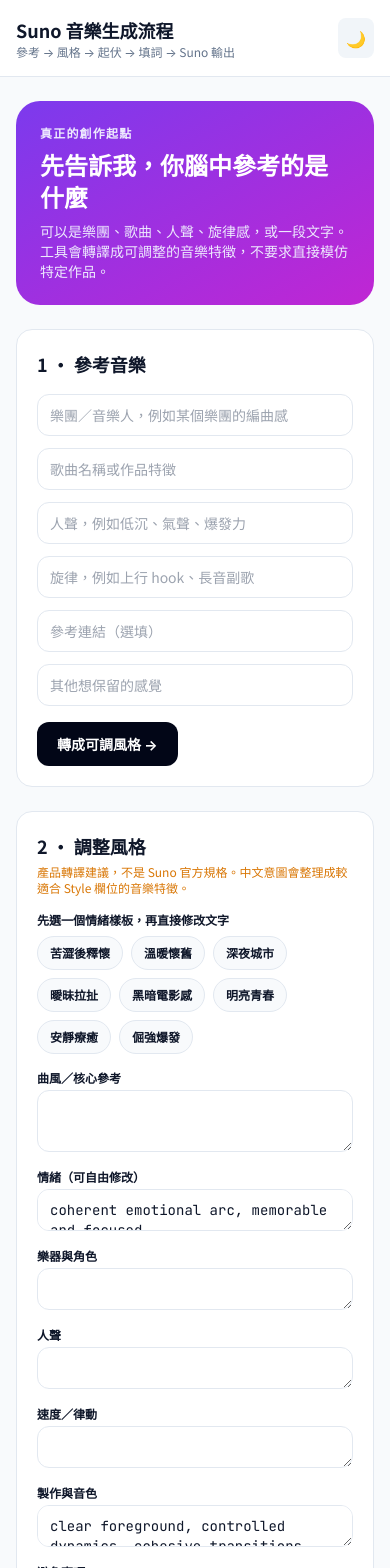
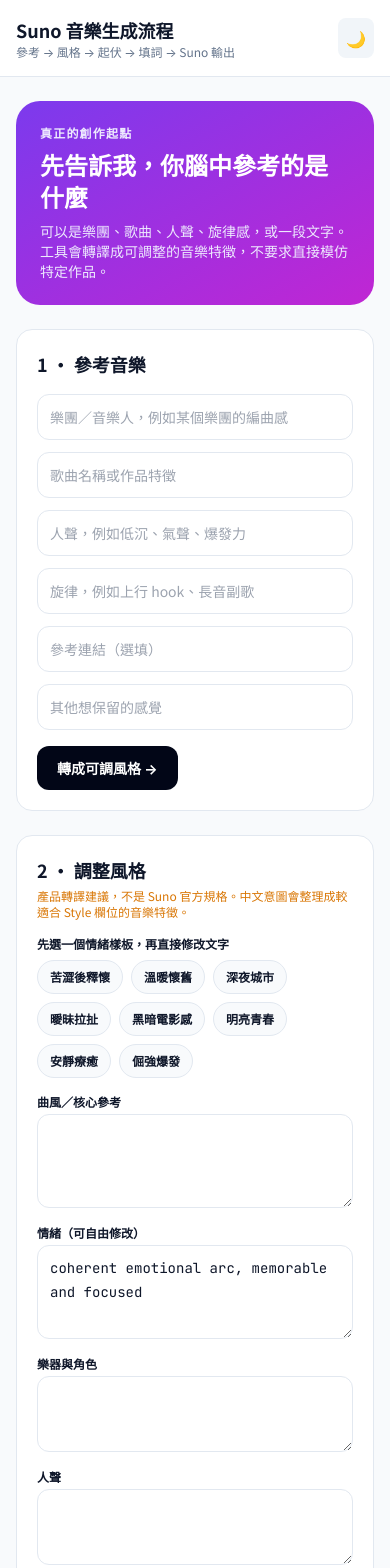
Before and after one commit to ed100084/SunoPromptGen, a React (Vite) app: page / in a window 390 px wide. Shown: the top 1568 px of the page. Built offline with nearby package versions, Linux system fonts and the light colour scheme.

Commit message:
fix: improve mobile text field readability

```diff
--- a/src/features/music-flow/MusicCreationFlow.tsx
+++ b/src/features/music-flow/MusicCreationFlow.tsx
@@ -1,4 +1,4 @@
-import { useMemo, useState } from 'react';
+import { useLayoutEffect, useMemo, useRef, useState, type ChangeEvent, type TextareaHTMLAttributes } from 'react';
 import { ThemeToggle } from '../../components/ThemeToggle';
 import { useTheme } from '../../hooks/useTheme';
 import {
@@ -6,12 +6,29 @@
   suggestStyleFromReference, type FlowSection, type ReferenceInput, type StyleFacets,
 } from './musicFlow';
 
-const input = 'w-full rounded-xl border border-slate-200 bg-white px-3 py-2.5 text-sm outline-none focus:border-violet-500 dark:border-slate-700 dark:bg-slate-950';
+const input = 'w-full rounded-xl border border-slate-200 bg-white px-3 py-2.5 text-sm leading-6 outline-none focus:border-violet-500 dark:border-slate-700 dark:bg-slate-950';
+const textarea = `${input} min-h-[4.75rem] resize-y overflow-hidden`;
 const emptyReference: ReferenceInput = { artist: '', song: '', vocal: '', melody: '', url: '', notes: '' };
 
 function CopyButton({ value, label }: { value: string; label: string }) {
   const [copied, setCopied] = useState(false);
   return <button onClick={() => void navigator.clipboard.writeText(value).then(() => { setCopied(true); window.setTimeout(() => setCopied(false), 1200); })} className="rounded-lg bg-violet-600 px-3 py-2 text-xs font-bold text-white">{copied ? '✓ 已複製' : label}</button>;
+}
+
+function AutoTextarea({ value, onChange, minRows = 2, className = '', ...props }: {
+  value: string;
+  onChange?: (event: ChangeEvent<HTMLTextAreaElement>) => void;
+  minRows?: number;
+  className?: string;
+} & Omit<TextareaHTMLAttributes<HTMLTextAreaElement>, 'value' | 'onChange' | 'rows'>) {
+  const ref = useRef<HTMLTextAreaElement>(null);
+  useLayoutEffect(() => {
+    const element = ref.current;
+    if (!element) return;
+    element.style.height = 'auto';
+    element.style.height = `${Math.max(element.scrollHeight, minRows * 24 + 22)}px`;
+  }, [value, minRows]);
+  return <textarea ref={ref} value={value} onChange={onChange} rows={minRows} className={`${textarea} ${className}`} {...props} />;
 }
 
 export function MusicCreationFlow() {
@@ -38,13 +55,13 @@
 
       <section className="rounded-2xl border border-slate-200 bg-white p-5 dark:border-slate-800 dark:bg-slate-900"><h2 className="text-lg font-bold">1 · 參考音樂</h2><div className="mt-4 grid gap-3 sm:grid-cols-2"><input className={input} value={reference.artist} onChange={(e) => updateRef('artist', e.target.value)} placeholder="樂團／音樂人，例如某個樂團的編曲感" /><input className={input} value={reference.song} onChange={(e) => updateRef('song', e.target.value)} placeholder="歌曲名稱或作品特徵" /><input className={input} value={reference.vocal} onChange={(e) => updateRef('vocal', e.target.value)} placeholder="人聲，例如低沉、氣聲、爆發力" /><input className={input} value={reference.melody} onChange={(e) => updateRef('melody', e.target.value)} placeholder="旋律，例如上行 hook、長音副歌" /><input className={input} value={reference.url} onChange={(e) => updateRef('url', e.target.value)} placeholder="參考連結（選填）" /><input className={input} value={reference.notes} onChange={(e) => updateRef('notes', e.target.value)} placeholder="其他想保留的感覺" /></div><button onClick={() => { const next = suggestStyleFromReference(reference); setStyle(next); setSections(createArrangement(next, instrumental)); }} className="mt-4 rounded-xl bg-slate-950 px-5 py-3 text-sm font-bold text-white dark:bg-violet-600">轉成可調風格 →</button></section>
 
-      <section className="rounded-2xl border border-slate-200 bg-white p-5 dark:border-slate-800 dark:bg-slate-900"><h2 className="text-lg font-bold">2 · 調整風格</h2><p className="mt-1 text-xs text-amber-600">產品轉譯建議，不是 Suno 官方規格。中文意圖會整理成較適合 Style 欄位的音樂特徵。</p><div className="mt-4"><p className="mb-2 text-xs font-bold">先選一個情緒樣板，再直接修改文字</p><div className="flex flex-wrap gap-2">{MOOD_TEMPLATES.map((template) => <button key={template.id} type="button" title={template.description} onClick={() => updateStyle('mood', template.value)} className={`rounded-full border px-3 py-2 text-xs font-semibold transition ${style.mood === template.value ? 'border-violet-500 bg-violet-600 text-white' : 'border-slate-200 bg-slate-50 hover:border-violet-300 dark:border-slate-700 dark:bg-slate-800'}`}>{template.name}</button>)}</div></div><div className="mt-4 grid gap-3 sm:grid-cols-2">{([['genre','曲風／核心參考'],['mood','情緒（可自由修改）'],['instruments','樂器與角色'],['vocal','人聲'],['tempo','速度／律動'],['production','製作與音色'],['avoid','避免事項']] as Array<[keyof StyleFacets,string]>).map(([key,label]) => <label key={key} className={key === 'genre' || key === 'production' ? 'sm:col-span-2' : ''}><span className="mb-1 block text-xs font-bold">{label}</span><textarea rows={key === 'genre' ? 2 : 1} className={input} value={style[key]} onChange={(e) => updateStyle(key, e.target.value)} /></label>)}</div></section>
+      <section className="rounded-2xl border border-slate-200 bg-white p-5 dark:border-slate-800 dark:bg-slate-900"><h2 className="text-lg font-bold">2 · 調整風格</h2><p className="mt-1 text-xs text-amber-600">產品轉譯建議，不是 Suno 官方規格。中文意圖會整理成較適合 Style 欄位的音樂特徵。</p><div className="mt-4"><p className="mb-2 text-xs font-bold">先選一個情緒樣板，再直接修改文字</p><div className="flex flex-wrap gap-2">{MOOD_TEMPLATES.map((template) => <button key={template.id} type="button" title={template.description} onClick={() => updateStyle('mood', template.value)} className={`rounded-full border px-3 py-2 text-xs font-semibold transition ${style.mood === template.value ? 'border-violet-500 bg-violet-600 text-white' : 'border-slate-200 bg-slate-50 hover:border-violet-300 dark:border-slate-700 dark:bg-slate-800'}`}>{template.name}</button>)}</div></div><div className="mt-4 grid gap-3 sm:grid-cols-2">{([['genre','曲風／核心參考'],['mood','情緒（可自由修改）'],['instruments','樂器與角色'],['vocal','人聲'],['tempo','速度／律動'],['production','製作與音色'],['avoid','避免事項']] as Array<[keyof StyleFacets,string]>).map(([key,label]) => <label key={key} className={key === 'genre' || key === 'production' ? 'sm:col-span-2' : ''}><span className="mb-1 block text-xs font-bold">{label}</span><AutoTextarea minRows={key === 'genre' || key === 'mood' || key === 'production' || key === 'avoid' ? 3 : 2} value={style[key]} onChange={(e) => updateStyle(key, e.target.value)} /></label>)}</div></section>
 
       <section className="rounded-2xl border border-slate-200 bg-white p-5 dark:border-slate-800 dark:bg-slate-900"><div className="flex items-center justify-between"><div><h2 className="text-lg font-bold">3 · 段落與起伏</h2><p className="text-xs text-slate-500">已依一般歌曲弧線配置，你只要調整不符合想像的部分。</p></div><button onClick={() => setSections(createArrangement(style, instrumental))} className="rounded-lg border px-3 py-2 text-xs font-bold">重新配置</button></div><div className="mt-4 space-y-2">{sections.map((section, index) => <div key={`${section.tag}-${index}`} className="grid gap-2 rounded-xl bg-slate-50 p-3 sm:grid-cols-[8rem_7rem_1fr] dark:bg-slate-800"><input className={input} value={section.tag} onChange={(e) => setSections((items) => items.map((item, i) => i === index ? { ...item, tag: e.target.value } : item))} /><label className="text-xs">能量 {section.energy}/10<input className="w-full" type="range" min="1" max="10" value={section.energy} onChange={(e) => setSections((items) => items.map((item, i) => i === index ? { ...item, energy: Number(e.target.value) } : item))} /></label><input className={input} value={section.direction} onChange={(e) => setSections((items) => items.map((item, i) => i === index ? { ...item, direction: e.target.value } : item))} /></div>)}</div></section>
 
-      <section className="rounded-2xl border border-slate-200 bg-white p-5 dark:border-slate-800 dark:bg-slate-900"><h2 className="text-lg font-bold">4 · 交給其他 AI 填詞，再貼回來</h2><div className="mt-4 grid gap-4 lg:grid-cols-2"><div><div className="mb-2 grid grid-cols-2 gap-2"><input className={input} value={title} onChange={(e) => setTitle(e.target.value)} placeholder="歌名" /><input className={input} value={language} onChange={(e) => setLanguage(e.target.value)} placeholder="語言" /></div><textarea className={input} rows={3} value={concept} onChange={(e) => setConcept(e.target.value)} placeholder="歌詞主題／故事" /><textarea readOnly className={`${input} mt-2 font-mono text-xs`} rows={14} value={lyricsPrompt} /><div className="mt-2"><CopyButton value={lyricsPrompt} label="複製填詞 Prompt" /></div></div><div><textarea className={input} rows={18} value={lyrics} onChange={(e) => setLyrics(e.target.value)} placeholder="把其他 AI 生成的完整歌詞貼在這裡…" />{lyrics.trim() && <div className={`mt-2 rounded-xl p-3 text-xs ${review.issues.length ? 'bg-amber-50 text-amber-800 dark:bg-amber-950/30 dark:text-amber-200' : 'bg-emerald-50 text-emerald-700 dark:bg-emerald-950/30 dark:text-emerald-200'}`}><strong>{review.issues.length ? `發現 ${review.issues.length} 項待確認` : '✓ 段落結構完整'}</strong>{review.issues.length > 0 && <ul className="mt-1 list-disc pl-4">{review.issues.map((issue) => <li key={issue}>{issue}</li>)}</ul>}</div>}</div></div></section>
+      <section className="rounded-2xl border border-slate-200 bg-white p-5 dark:border-slate-800 dark:bg-slate-900"><h2 className="text-lg font-bold">4 · 交給其他 AI 填詞，再貼回來</h2><div className="mt-4 grid gap-4 lg:grid-cols-2"><div><div className="mb-2 grid grid-cols-2 gap-2"><input className={input} value={title} onChange={(e) => setTitle(e.target.value)} placeholder="歌名" /><input className={input} value={language} onChange={(e) => setLanguage(e.target.value)} placeholder="語言" /></div><AutoTextarea minRows={3} value={concept} onChange={(e) => setConcept(e.target.value)} placeholder="歌詞主題／故事" /><textarea readOnly className={`${input} mt-2 min-h-[20rem] resize-y font-mono text-xs leading-5`} rows={14} value={lyricsPrompt} /><div className="mt-2"><CopyButton value={lyricsPrompt} label="複製填詞 Prompt" /></div></div><div><textarea className={`${input} min-h-[24rem] resize-y leading-6`} rows={18} value={lyrics} onChange={(e) => setLyrics(e.target.value)} placeholder="把其他 AI 生成的完整歌詞貼在這裡…" />{lyrics.trim() && <div className={`mt-2 rounded-xl p-3 text-xs ${review.issues.length ? 'bg-amber-50 text-amber-800 dark:bg-amber-950/30 dark:text-amber-200' : 'bg-emerald-50 text-emerald-700 dark:bg-emerald-950/30 dark:text-emerald-200'}`}><strong>{review.issues.length ? `發現 ${review.issues.length} 項待確認` : '✓ 段落結構完整'}</strong>{review.issues.length > 0 && <ul className="mt-1 list-disc pl-4">{review.issues.map((issue) => <li key={issue}>{issue}</li>)}</ul>}</div>}</div></div></section>
 
-      <section className="rounded-3xl border-2 border-violet-300 bg-white p-5 dark:border-violet-800 dark:bg-slate-900"><h2 className="text-xl font-black">5 · 最終檢視與 Suno 輸出</h2><div className="mt-4 flex flex-wrap gap-4 text-sm"><label><input type="checkbox" checked={instrumental} onChange={(e) => setInstrumental(e.target.checked)} /> 純音樂</label><label>模型 <select className="ml-2 rounded border bg-transparent px-2 py-1" value={model} onChange={(e) => setModel(e.target.value)}><option>v6</option><option>v6-wild</option><option>v6-mini</option></select></label></div><div className="mt-4 grid gap-4 lg:grid-cols-2"><div><div className="mb-2 flex items-center justify-between"><strong>Style</strong><CopyButton value={output.style} label="複製 Style" /></div><textarea readOnly rows={9} className={`${input} font-mono text-xs`} value={output.style} /><p className="mt-2 text-xs text-slate-500">Exclude styles：{output.settings.excludeStyles || '無'}</p></div><div><div className="mb-2 flex items-center justify-between"><strong>Custom Lyrics</strong><CopyButton value={output.customLyrics} label="複製 Custom Lyrics" /></div><textarea readOnly rows={14} className={`${input} font-mono text-xs`} value={output.customLyrics} /></div></div><div className="mt-4 rounded-xl bg-slate-950 p-4 text-xs text-slate-200"><strong>Custom 設定</strong><pre className="mt-2 whitespace-pre-wrap">{JSON.stringify(output.settings, null, 2)}</pre></div></section>
+      <section className="rounded-3xl border-2 border-violet-300 bg-white p-5 dark:border-violet-800 dark:bg-slate-900"><h2 className="text-xl font-black">5 · 最終檢視與 Suno 輸出</h2><div className="mt-4 flex flex-wrap gap-4 text-sm"><label><input type="checkbox" checked={instrumental} onChange={(e) => setInstrumental(e.target.checked)} /> 純音樂</label><label>模型 <select className="ml-2 rounded border bg-transparent px-2 py-1" value={model} onChange={(e) => setModel(e.target.value)}><option>v6</option><option>v6-wild</option><option>v6-mini</option></select></label></div><div className="mt-4 grid gap-4 lg:grid-cols-2"><div><div className="mb-2 flex items-center justify-between"><strong>Style</strong><CopyButton value={output.style} label="複製 Style" /></div><AutoTextarea readOnly minRows={6} className="font-mono text-xs leading-5" value={output.style} /><p className="mt-2 text-xs text-slate-500">Exclude styles：{output.settings.excludeStyles || '無'}</p></div><div><div className="mb-2 flex items-center justify-between"><strong>Custom Lyrics</strong><CopyButton value={output.customLyrics} label="複製 Custom Lyrics" /></div><textarea readOnly rows={14} className={`${input} min-h-[22rem] resize-y font-mono text-xs leading-5`} value={output.customLyrics} /></div></div><div className="mt-4 rounded-xl bg-slate-950 p-4 text-xs text-slate-200"><strong>Custom 設定</strong><pre className="mt-2 whitespace-pre-wrap">{JSON.stringify(output.settings, null, 2)}</pre></div></section>
     </main>
   </div>;
 }
```
